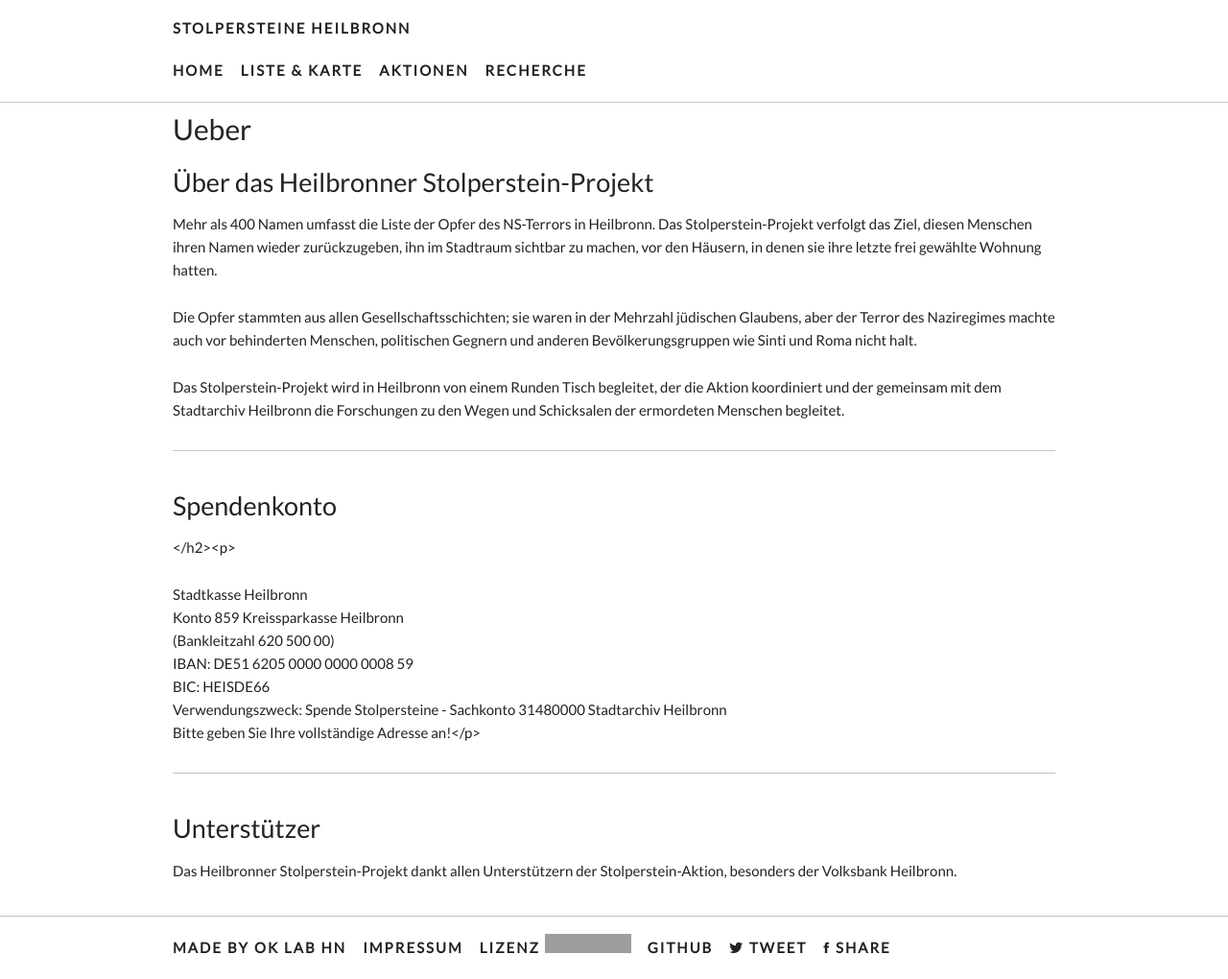
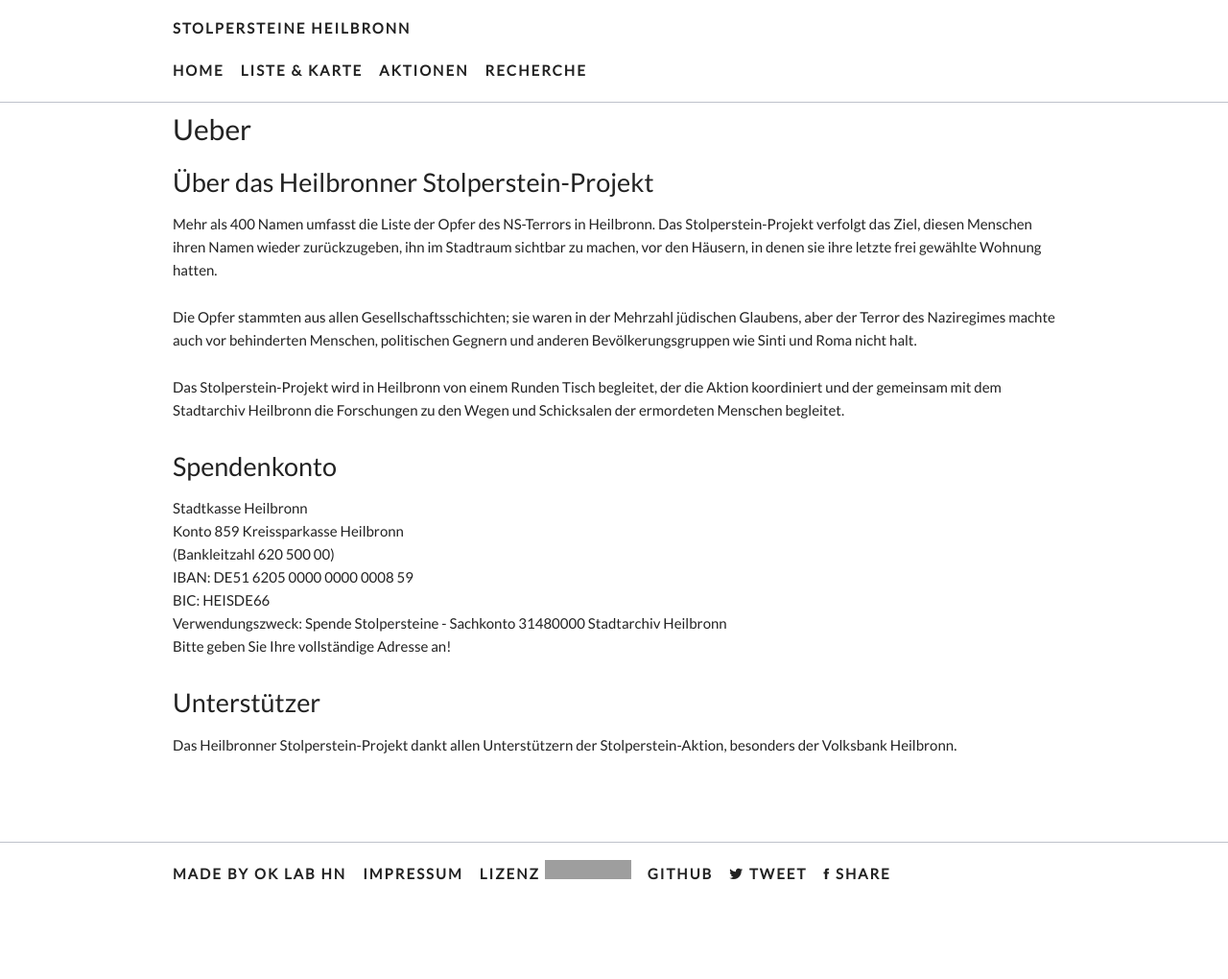
Before and after one commit to opendata-heilbronn/stolpersteine, a Jekyll site: the page built from ueber.md, in a window 1280 px wide and 1020 px high. Shown: the whole window at 96% size. Built offline with Jekyll 4.4.1, drawn with Linux system fonts in a browser that asks for light colours; nearby versions of some CDN libraries; some web fonts are replaced; our own code applies the rules of GitHub Pages for plain Markdown files; grey boxes are pictures that could not be loaded.

Commit message:
Updated Ueber

```diff
--- a/ueber.md
+++ b/ueber.md
@@ -11,21 +11,15 @@ Die Opfer stammten aus allen Gesellschaftsschichten; sie waren in der Mehrzahl j
 
 Das Stolperstein-Projekt wird in Heilbronn von einem Runden Tisch begleitet, der die Aktion koordiniert und der gemeinsam mit dem Stadtarchiv Heilbronn die Forschungen zu den Wegen und Schicksalen der ermordeten Menschen begleitet.
 
----
-
-## Spendenkonto
-
-</h2><p>
+<h2>Spendenkonto</h2>
 
 Stadtkasse Heilbronn <br>
 Konto 859 Kreissparkasse Heilbronn <br>(Bankleitzahl 620 500 00) <br>
 IBAN: DE51 6205 0000 0000 0008 59 <br>
 BIC: HEISDE66 <br>
 Verwendungszweck: Spende Stolpersteine - Sachkonto 31480000 Stadtarchiv Heilbronn <br>
-Bitte geben Sie Ihre vollständige Adresse an!</p>
+Bitte geben Sie Ihre vollständige Adresse an!
 
----
+<h2>Unterstützer</h2>
 
-<h2>Unterstützer</h2><p>
-
-Das Heilbronner Stolperstein-Projekt dankt allen Unterstützern der Stolperstein-Aktion, besonders der Volksbank Heilbronn.</p>
+Das Heilbronner Stolperstein-Projekt dankt allen Unterstützern der Stolperstein-Aktion, besonders der Volksbank Heilbronn.
```
